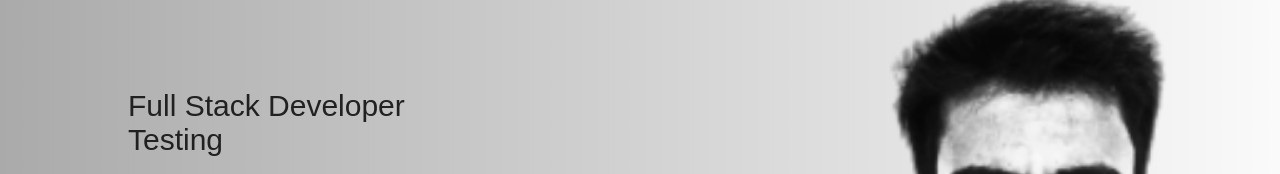
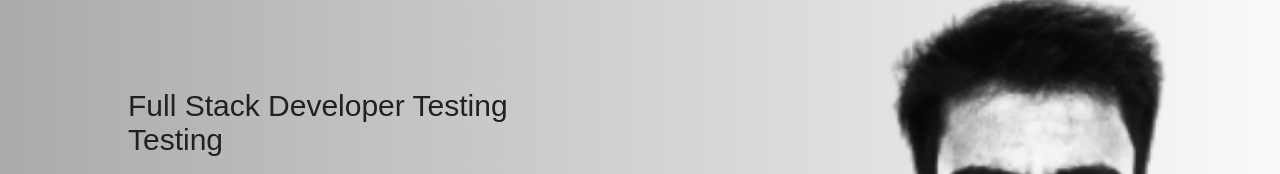
Before and after one commit to krishnakumarsethi/portfolio.0.2, a plain HTML site: page PortFolio Website.0.2/index.html in a window 1280 px wide. Shown: the part 167-341 px from the top of the page. Drawn offline with Linux system fonts and the light colour scheme.

Commit message:
Update index.html

```diff
--- a/PortFolio Website.0.2/index.html
+++ b/PortFolio Website.0.2/index.html
@@ -24,7 +24,7 @@
             <i class="fa-solid fa-bars" onclick="openmenu()"></i>
         </nav>
         <div class="header-text">
-            <p>Full Stack Developer</p>
+            <p>Full Stack Developer Testing</p>
             <p>Testing</p>
             <h1>Hi, I'm <span>Krishna</span><br>Kumar Sethi from Odisha</h1>
         </div>
```
